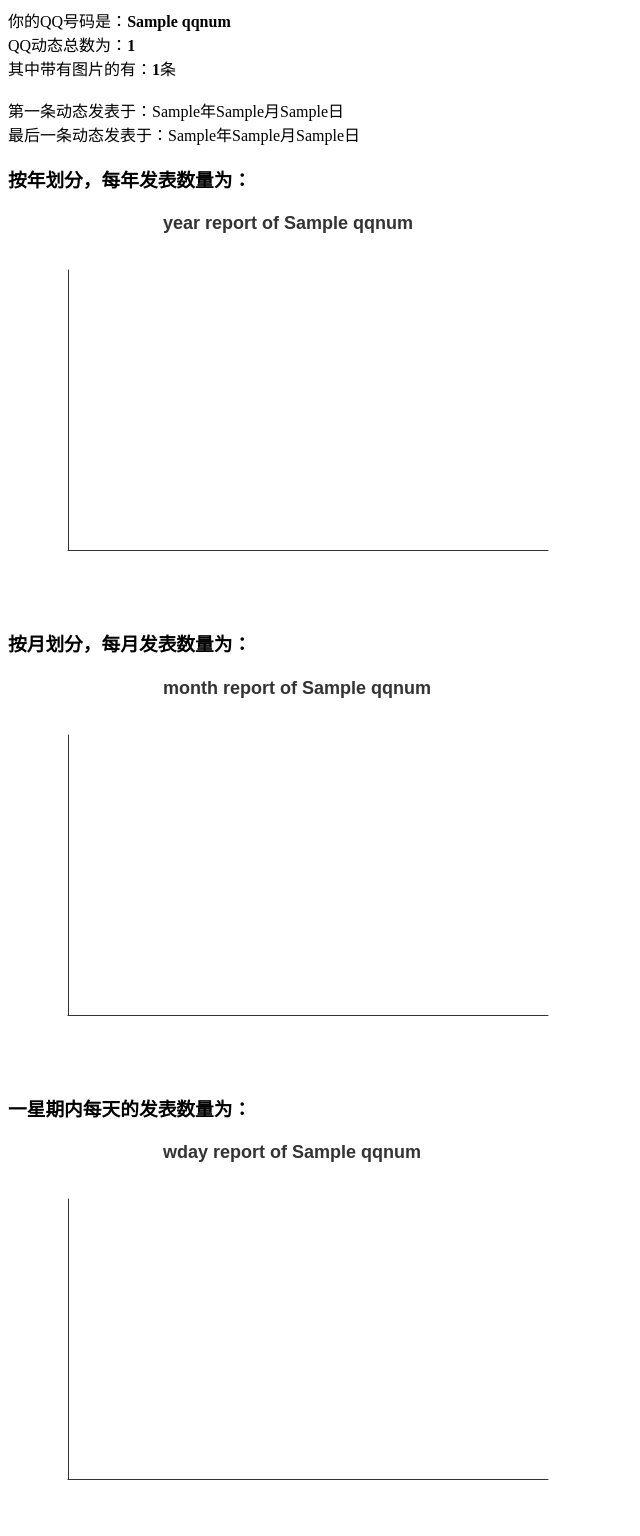
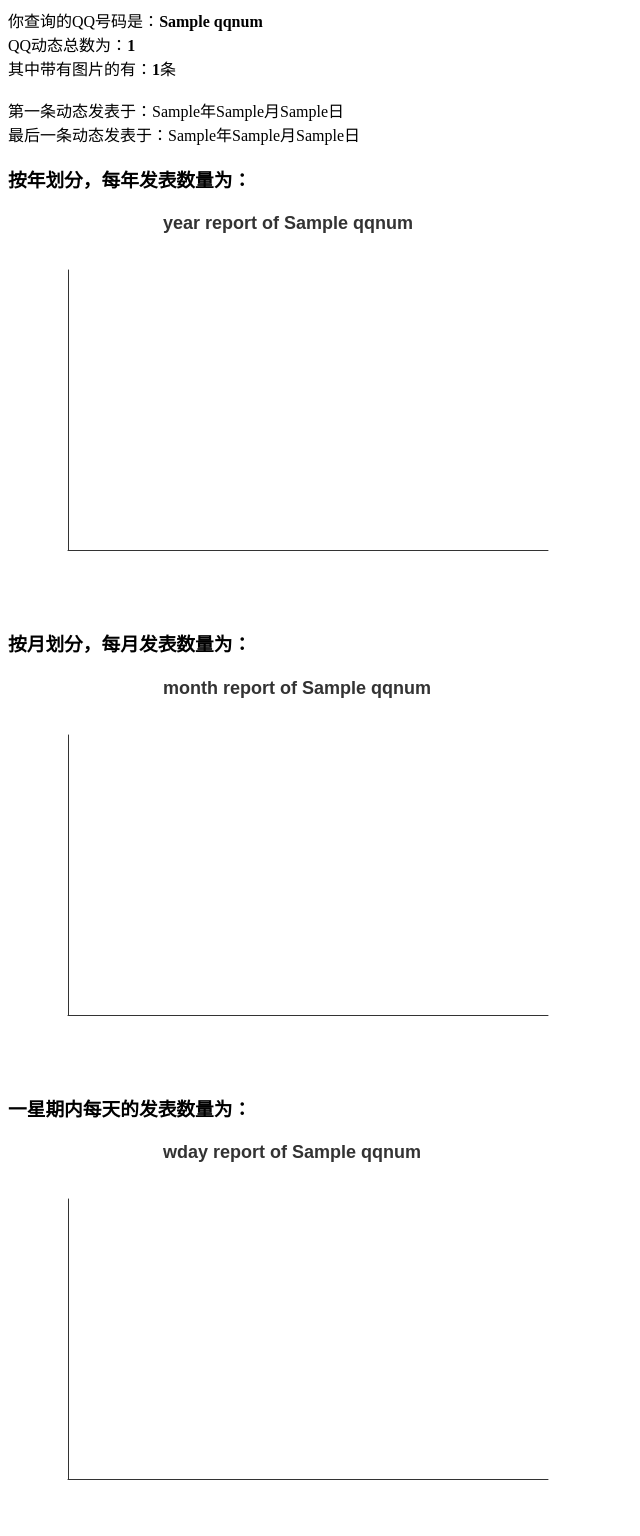
Before and after one commit to xjr7670/QQzone_crawler, a Flask app: template get_single_report/templates/index.html in a window 1280 px wide. Shown: the top 1536 px of the page, without its empty margins (0-640 px from the left). Run offline with Flask 2, Linux system fonts and the light colour scheme; the template is opened without the code that fills it: most values are stand-ins (such as "Sample title", 1, 10 or a date in 2020).

Commit message:
change some

```diff
--- a/get_single_report/get_word.py
+++ b/get_single_report/get_word.py
@@ -18,7 +18,7 @@ class wc:
         # max_words最大显示的词数
         # mask 背景图片
         # max_font_size　最大字体字号
-        print(str(self.text))
+        # print(str(self.text))
         self.word_cloud = self.wc.generate(str(self.text))
         self.qqnum = qqnum
 
--- a/get_single_report/index.py
+++ b/get_single_report/index.py
@@ -1,3 +1,4 @@
+#-*- coding:utf-8 -*-
 '''
 1. 从数据库中读取数据
 2. 把数据读入到Pandas中的DataFrame中
--- a/get_single_report/templates/index.html
+++ b/get_single_report/templates/index.html
@@ -6,7 +6,7 @@
         <script src="{{ url_for('static', filename='echarts.common.min.js') }}"></script>
     </head>
     <body style="width: 800px">
-        你的QQ号码是：<strong>{{ total["qqnum"] }}</strong><br />
+        你查询的QQ号码是：<strong>{{ total["qqnum"] }}</strong><br />
         QQ动态总数为：<strong>{{ total["mood_count"] }}</strong><br />
         其中带有图片的有：<strong>{{ total["image_count"] }}</strong>条</br>
         <br />
@@ -67,6 +67,7 @@
             show_pic(year_data, 'year');
             show_pic(wday_data, 'wday');
         </script>
+        <h3>动态关键词词云：</h3>
         <img src={{ total["wordcloud_total"] }}>
     </body>
 </html>
```
Also changed, not shown: README.md.
